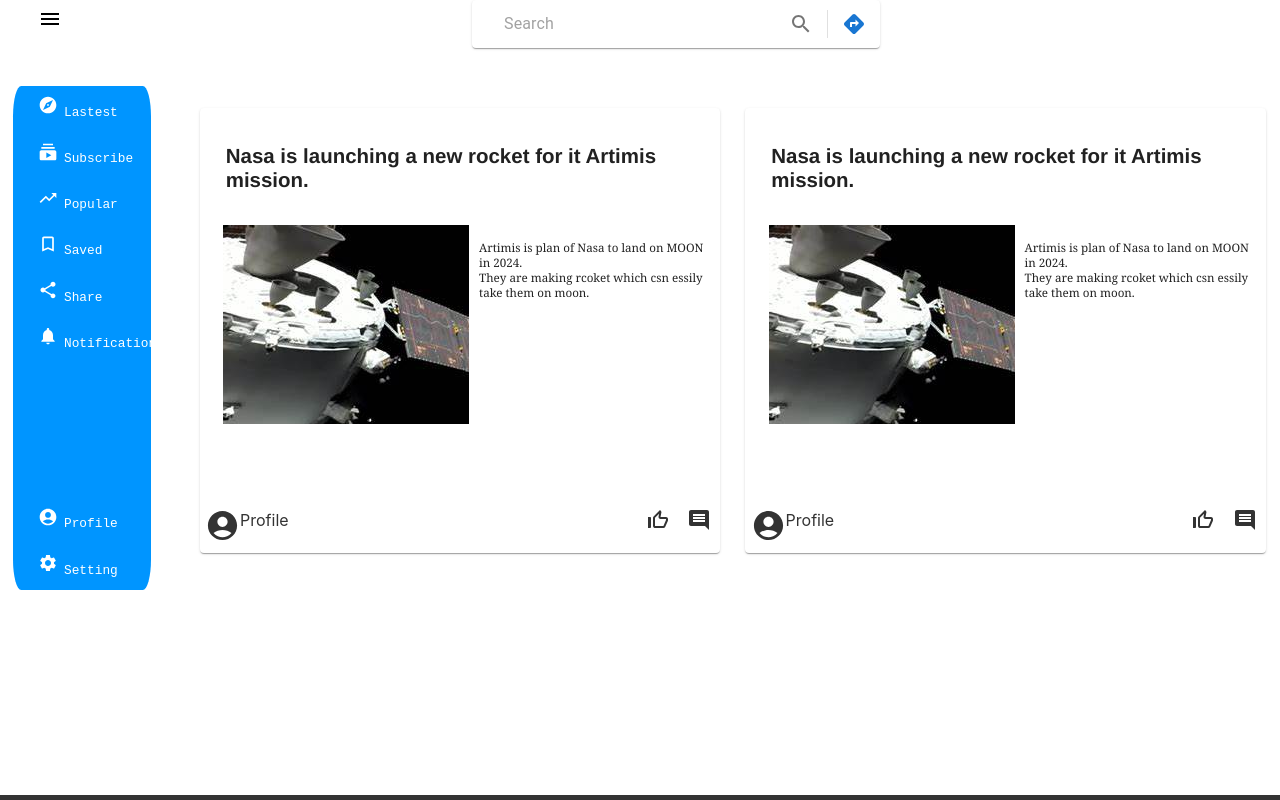
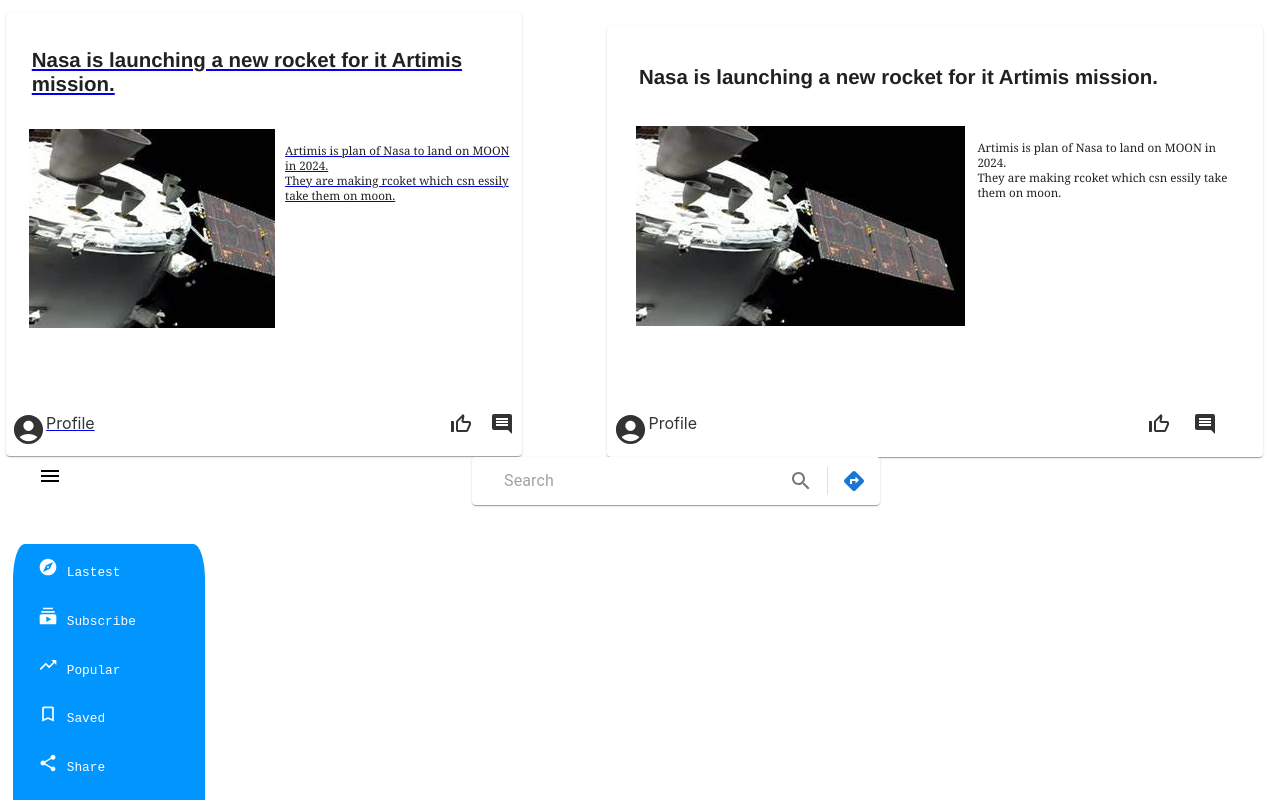
Before and after one commit to Raushankumar-prog/Zealblog, a React (Create React App) app in the folder fronted/: page / in a window 1280 px wide. Shown: the top 800 px of the page. Built offline with nearby package versions, Linux system fonts and the light colour scheme.

Commit message:
adding home route

```diff
--- a/fronted/src/App.js
+++ b/fronted/src/App.js
@@ -4,7 +4,7 @@
 import Routing from './Routes/route';
 import Left from './Components/left/left';
 import Heading from './Components/header/header';
-import Glance from './Components/Glance/glance';
+
 function App() {
   return (
     <div className="hu">
@@ -15,7 +15,7 @@
  <div className="main">
  <Left/>
  <div className="glance">
- <Glance/>
+
  </div>
  </div>
 
--- a/fronted/src/Components/Glance/glance.js
+++ b/fronted/src/Components/Glance/glance.js
@@ -1,6 +1,6 @@
 import './glance.css';
 import Paper from '@mui/material/Paper';
-
+import { Link } from 'react-router-dom';
 import img from './OIP.jpeg';
 import AccountCircleIcon from '@mui/icons-material/AccountCircle';
 import ThumbUpOffAltIcon from '@mui/icons-material/ThumbUpOffAlt';
@@ -8,7 +8,7 @@
 const Glance = () => {
     return (
               <div className="main1">
-
+                           <Link to="/mainpage">
                    <div className="universe">
                      <Paper >
                             <div className="space">
@@ -28,7 +28,7 @@
                               </Paper>
                    </div>
 
-
+                    </Link>
 
                    <div className="universe">
                          <Paper>
--- a/fronted/src/Routes/route.js
+++ b/fronted/src/Routes/route.js
@@ -1,11 +1,16 @@
 import {Routes,Route} from 'react-router-dom';
 import Author from '../Components/footer/components/author/author';
-
+import Mainpage from '../mainpage/mainpage';
+import Glance from '../Components/Glance/glance';
+// in the route we can make use of url-title defined in backend to show what we want to show in the url.
+// for now i am using the mainpage
 
 const Routing = () => {
     return ( <div>
         <Routes>
       <Route path="/author" element={<Author/>}/>
+      <Route path="/" element={<Glance/>}/>
+      <Route path="/mainpage" element={<mainpage/>}/>
        </Routes>
     </div> );
 }
--- /dev/null
+++ b/fronted/src/mainpage/mainpage.js
@@ -0,0 +1,9 @@
+
+import './mainpage.js';
+
+
+const Mainpage = () => {
+    return ( <div>fhjbvhbt</div> );
+}
+
+export default Mainpage;
```
Also changed, not shown: fronted/src/mainpage/mainpage.css (added).
